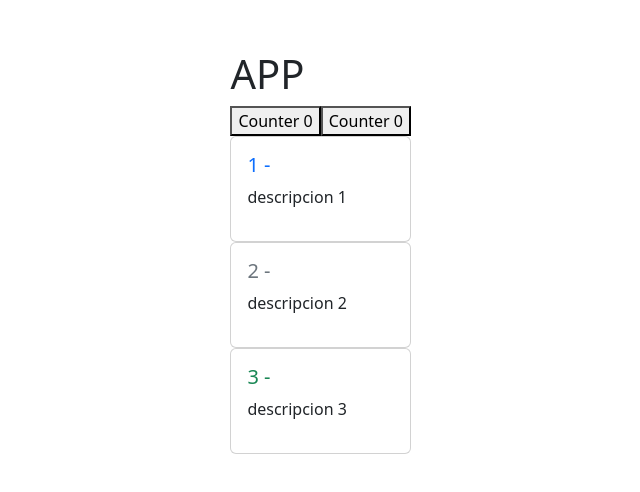
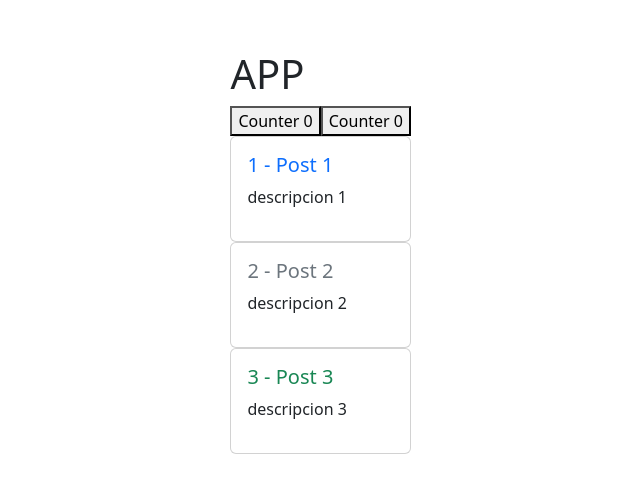
Before and after one commit to XIMENAVELASCOVAZQUEZ/components-1, a Vue app: page / in a window 1280 px wide. Shown: the part 148-640 px from the top of the page, without its empty margins (217-857 px from the left). Built offline with nearby package versions, Linux system fonts and the light colour scheme.

Commit message:
feat: :sparkles: Props default value

```diff
--- a/src/components/BlogPost.vue
+++ b/src/components/BlogPost.vue
@@ -1,11 +1,13 @@
 <script setup>
-defineProps(['title', 'id', 'body', 'colorText'])
+const props = defineProps(["title", "id", "body", "colorText"])
+console.log(props.title);
+console.log(props.id);
 </script>
 
 <template>
     <div class="card">
         <div class="card-body">
-            <h5 class="card-title" :class="`text-${colorText}`">{{ id }} - {{ tittle }}</h5>
+            <h5 class="card-title" :class="`text-${colorText}`">{{ id }} - {{ title }}</h5>
             <p>{{ body }}</p>
         </div>
     </div>
```
